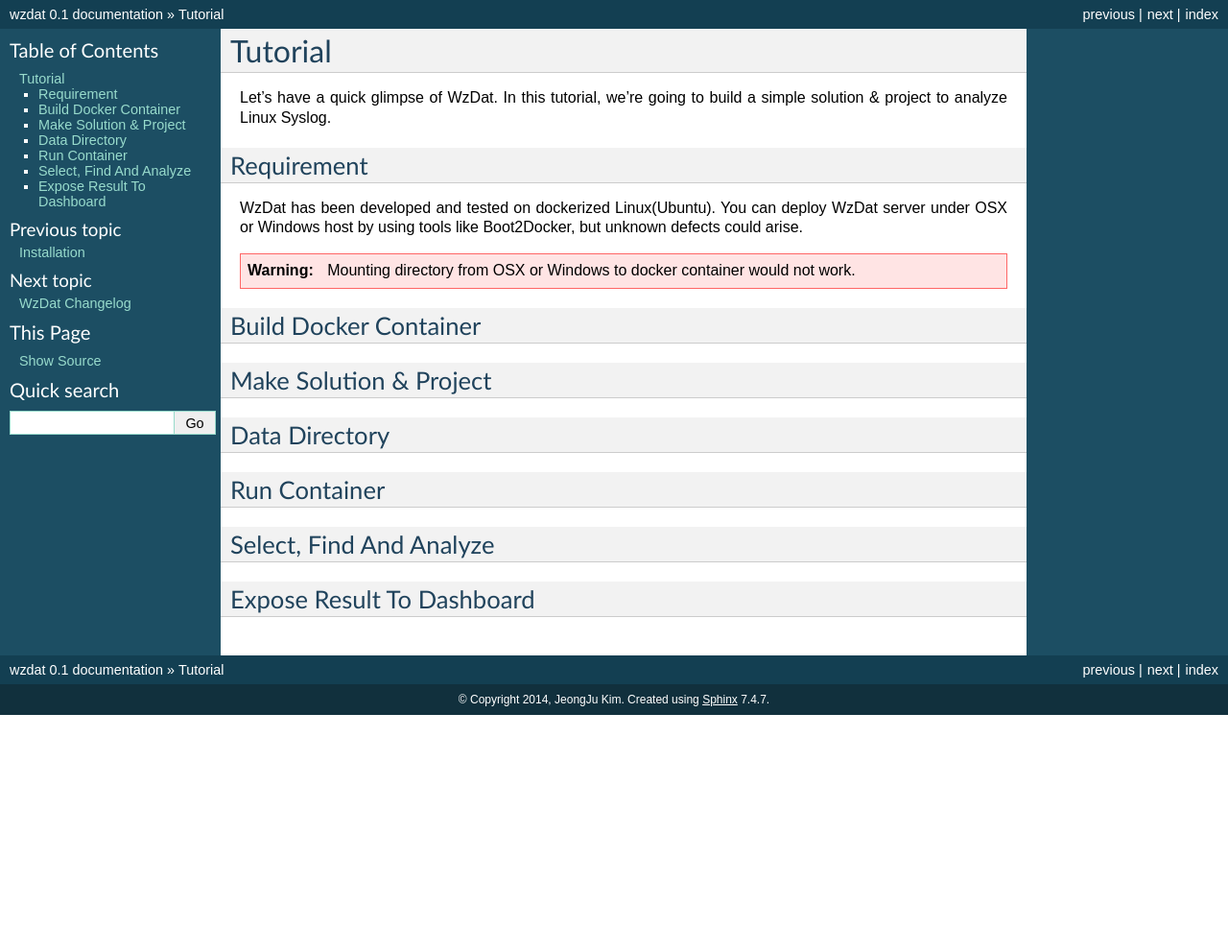
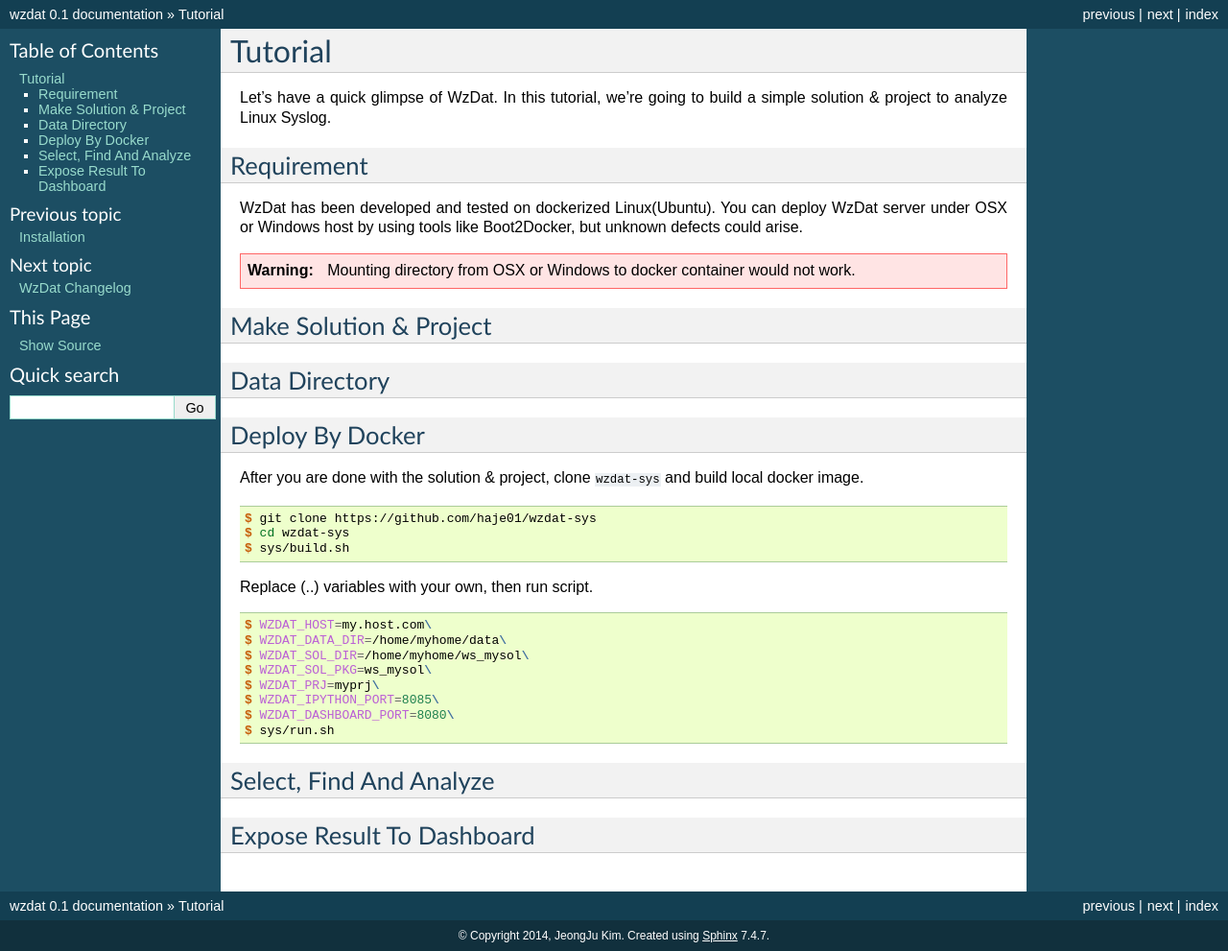
Before and after one commit to haje01/wzdat, a Sphinx documentation site: the page built from docs/tutorial.rst, in a window 1280 px wide. Shown: the whole page at 96% size. Built offline with Sphinx 7.4.7, drawn with Linux system fonts in a browser that asks for light colours; before the commit the page ends 900 px from its top, so only the background shows below that.

Commit message:
Update tutorial.rst

```diff
--- a/docs/tutorial.rst
+++ b/docs/tutorial.rst
@@ -14,17 +14,38 @@ WzDat has been developed and tested on dockerized Linux(Ubuntu). You can deploy
    Mounting directory from OSX or Windows to docker container would not work.
 
 
-Build Docker Container
-----------------------
-
 Make Solution & Project
 -----------------------
+
 
 Data Directory
 --------------
 
-Run Container
--------------
+
+Deploy By Docker
+----------------
+
+After you are done with the solution & project, clone ``wzdat-sys`` and build local docker image.
+
+.. sourcecode:: console
+
+   $ git clone https://github.com/haje01/wzdat-sys
+   $ cd wzdat-sys
+   $ sys/build.sh
+
+Replace (..) variables with your own, then run script.
+
+.. sourcecode:: console
+
+   $ WZDAT_HOST=my.host.com\
+   $ WZDAT_DATA_DIR=/home/myhome/data\
+   $ WZDAT_SOL_DIR=/home/myhome/ws_mysol\
+   $ WZDAT_SOL_PKG=ws_mysol\
+   $ WZDAT_PRJ=myprj\
+   $ WZDAT_IPYTHON_PORT=8085\
+   $ WZDAT_DASHBOARD_PORT=8080\
+   $ sys/run.sh
+
 
 Select, Find And Analyze
 ------------------------
```
